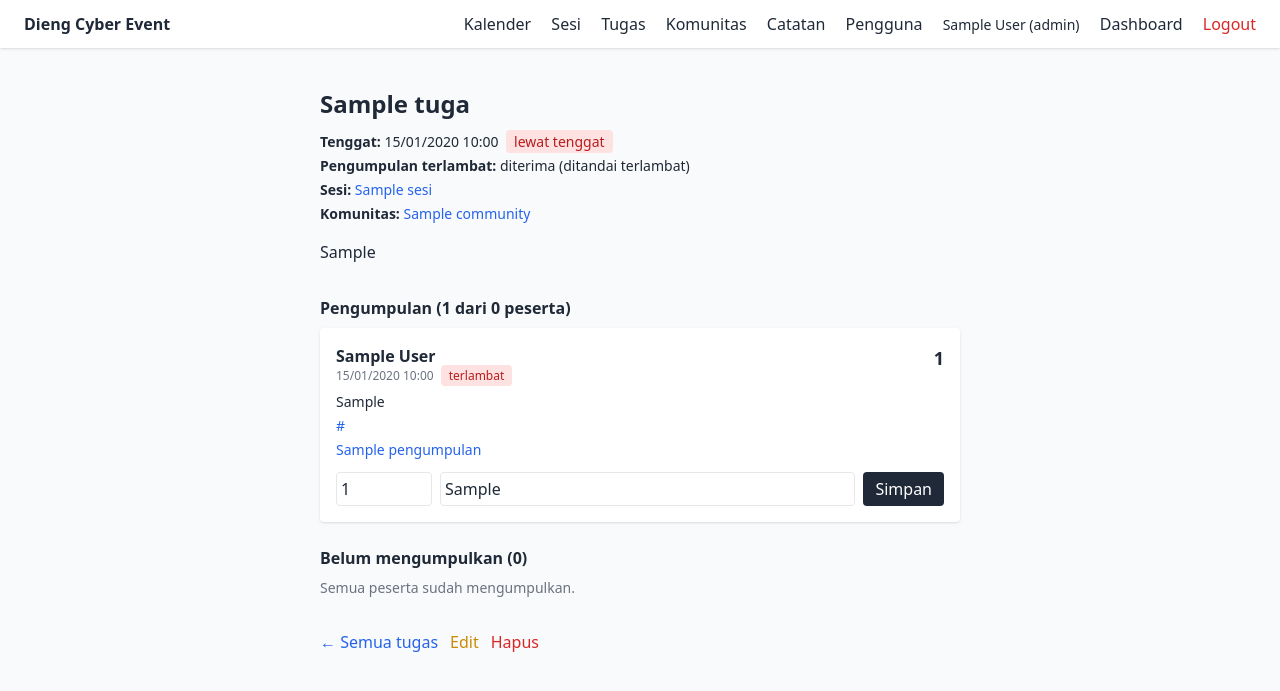
After one commit to FaizRisqi/dieng-event, a Flask app: page /tugas/1 in a window 1280 px wide. The commit adds this page. Shown: the top 691 px of the page. Run offline with Flask 3, Linux system fonts and the light colour scheme; a user stored in the database is signed in; tables that the repository leaves empty hold one stand-in row (values such as "Sample post"); some libraries are stand-ins or nearby versions.

Commit message:
feat: tugas dengan tenggat, pengumpulan, dan penilaian

```diff
--- a/app/__init__.py
+++ b/app/__init__.py
@@ -41,4 +41,7 @@ def create_app():
     from app.routes.admin import bp as admin_bp
     app.register_blueprint(admin_bp)
 
+    from app.routes.tugas import bp as tugas_bp
+    app.register_blueprint(tugas_bp)
+
     return app
--- /dev/null
+++ b/app/routes/tugas.py
@@ -0,0 +1,298 @@
+import os
+import uuid
+from datetime import datetime
+from flask import (
+    Blueprint, render_template, request, redirect, url_for,
+    flash, jsonify, abort, current_app, send_from_directory,
+)
+from flask_login import current_user, login_required
+from werkzeug.utils import secure_filename
+from app import db
+from app.models import Tugas, Pengumpulan, Sesi, Community, CommunityMember, User
+from app.decorators import role_required
+
+bp = Blueprint("tugas", __name__, url_prefix="/tugas")
+
+ALLOWED = {"pdf", "doc", "docx", "ppt", "pptx", "xls", "xlsx", "zip", "png", "jpg", "jpeg", "txt"}
+FMT = "%Y-%m-%dT%H:%M"
+
+
+def staff():
+    return current_user.is_authenticated and current_user.role in ("admin", "mentor")
+
+
+def bisa_akses(t):
+    if staff():
+        return True
+    if not current_user.is_authenticated:
+        return False
+    if t.community_id is None:
+        return True
+    return db.session.get(CommunityMember, (t.community_id, current_user.id)) is not None
+
+
+def peserta_target(t):
+    if t.community_id:
+        anggota = CommunityMember.query.filter_by(community_id=t.community_id).all()
+        return sorted(
+            [m.user for m in anggota if m.user.role == "anggota"],
+            key=lambda u: u.nama,
+        )
+    return User.query.filter_by(role="anggota").order_by(User.nama).all()
+
+
+def folder():
+    path = os.path.join(current_app.instance_path, "uploads", "tugas")
+    os.makedirs(path, exist_ok=True)
+    return path
+
+
+def ext_file(nama):
+    return nama.rsplit(".", 1)[-1].lower() if "." in nama else ""
+
+
+def hapus_dari_disk(nama_simpan):
+    if not nama_simpan:
+        return
+    path = os.path.join(folder(), nama_simpan)
+    if os.path.exists(path):
+        os.remove(path)
+
+
+def _form(tugas=None):
+    daftar_sesi = Sesi.query.order_by(Sesi.tanggal.desc()).limit(60).all()
+    komunitas = Community.query.order_by(Community.nama).all()
+
+    if request.method == "POST":
+        judul = request.form["judul"].strip()
+        deskripsi = request.form.get("deskripsi", "").strip()
+        terima = bool(request.form.get("terima_terlambat"))
+        sid = request.form.get("sesi_id") or None
+        sid = int(sid) if sid else None
+        cid = request.form.get("community_id") or None
+        cid = int(cid) if cid else None
+
+        try:
+            tenggat = datetime.strptime(request.form["tenggat"], FMT)
+        except ValueError:
+            tenggat = None
+
+        sesi = db.session.get(Sesi, sid) if sid else None
+
+        error = None
+        if not judul or tenggat is None:
+            error = "Judul dan tenggat wajib diisi."
+        elif sid and sesi is None:
+            error = "Sesi tidak valid."
+        elif cid and db.session.get(Community, cid) is None:
+            error = "Komunitas tidak valid."
+
+        if error:
+            flash(error, "error")
+        else:
+            if cid is None and sesi:
+                cid = sesi.community_id
+
+            baru = tugas is None
+            if baru:
+                tugas = Tugas(created_by=current_user.id)
+                db.session.add(tugas)
+
+            tugas.judul = judul
+            tugas.deskripsi = deskripsi
+            tugas.tenggat = tenggat
+            tugas.terima_terlambat = terima
+            tugas.sesi_id = sid
+            tugas.community_id = cid
+
+            if not baru:
+                for p in tugas.pengumpulan:
+                    p.terlambat = p.dikumpulkan_at > tenggat
+
+            db.session.commit()
+            flash("Tugas disimpan.", "success")
+            return redirect(url_for("tugas.detail", tugas_id=tugas.id))
+
+    return render_template("tugas_form.html", tugas=tugas, daftar_sesi=daftar_sesi, komunitas=komunitas)
+
+
+@bp.route("/")
+@login_required
+def index():
+    semua = Tugas.query.order_by(Tugas.tenggat.desc()).all()
+    daftar = [t for t in semua if bisa_akses(t)]
+    mine, jumlah = {}, {}
+    if staff():
+        jumlah = {t.id: len(t.pengumpulan) for t in daftar}
+    else:
+        mine = {
+            p.tugas_id: p
+            for p in Pengumpulan.query.filter_by(user_id=current_user.id).all()
+        }
+    return render_template(
+        "tugas.html", daftar=daftar, staff=staff(),
+        mine=mine, jumlah=jumlah, sekarang=datetime.now(),
+    )
+
+
+@bp.route("/api")
+def api():
+    if not current_user.is_authenticated:
+        return jsonify([])
+    data = [
+        {
+            "id": f"tugas-{t.id}",
+            "title": "Tenggat: " + t.judul,
+            "start": t.tenggat.isoformat(),
+            "color": "#dc2626",
+            "url": url_for("tugas.detail", tugas_id=t.id),
+        }
+        for t in Tugas.query.all()
+        if bisa_akses(t)
+    ]
+    return jsonify(data)
+
+
+@bp.route("/<int:tugas_id>")
+@login_required
+def detail(tugas_id):
+    t = db.get_or_404(Tugas, tugas_id)
+    if not bisa_akses(t):
+        abort(403)
+
+    lewat = datetime.now() > t.tenggat
+
+    if staff():
+        target = peserta_target(t)
+        sudah_ids = {p.user_id for p in t.pengumpulan}
+        belum = [u for u in target if u.id not in sudah_ids]
+        daftar = sorted(t.pengumpulan, key=lambda p: p.dikumpulkan_at)
+        return render_template(
+            "tugas_detail.html", t=t, staff=True, lewat=lewat,
+            daftar=daftar, belum=belum, total=len(target),
+        )
+
+    mine = Pengumpulan.query.filter_by(tugas_id=t.id, user_id=current_user.id).first()
+    return render_template("tugas_detail.html", t=t, staff=False, lewat=lewat, mine=mine)
+
+
+@bp.route("/new", methods=["GET", "POST"])
+@role_required("admin", "mentor")
+def new():
+    return _form()
+
+
+@bp.route("/<int:tugas_id>/edit", methods=["GET", "POST"])
+@role_required("admin", "mentor")
+def edit(tugas_id):
+    t = db.get_or_404(Tugas, tugas_id)
+    return _form(t)
+
+
+@bp.route("/<int:tugas_id>/delete", methods=["POST"])
+@role_required("admin", "mentor")
+def delete(tugas_id):
+    t = db.get_or_404(Tugas, tugas_id)
+    for p in t.pengumpulan:
+        hapus_dari_disk(p.nama_simpan)
+    db.session.delete(t)
+    db.session.commit()
+    flash("Tugas dihapus.", "success")
+    return redirect(url_for("tugas.index"))
+
+
+@bp.route("/<int:tugas_id>/kumpul", methods=["POST"])
+@login_required
+def kumpul(tugas_id):
+    t = db.get_or_404(Tugas, tugas_id)
+    if not bisa_akses(t):
+        abort(403)
+    if staff():
+        flash("Mentor/admin tidak mengumpulkan tugas.", "error")
+        return redirect(url_for("tugas.detail", tugas_id=t.id))
+
+    sekarang = datetime.now()
+    terlambat = sekarang > t.tenggat
+    p = Pengumpulan.query.filter_by(tugas_id=t.id, user_id=current_user.id).first()
+
+    teks = request.form.get("teks", "").strip()
+    link = request.form.get("link", "").strip()
+    f = request.files.get("file")
+    ada_file = bool(f and f.filename)
+
+    error = None
+    if terlambat and not t.terima_terlambat:
+        error = "Tenggat sudah lewat dan tugas ini tidak menerima pengumpulan terlambat."
+    elif p and p.nilai is not None:
+        error = "Tugas sudah dinilai, tidak bisa dikirim ulang."
+    elif not (teks or link or ada_file or (p and p.nama_simpan)):
+        error = "Isi teks, link, atau unggah file."
+    elif link and not link.startswith(("http://", "https://")):
+        error = "Link harus diawali http:// atau https://"
+    elif ada_file and ext_file(f.filename) not in ALLOWED:
+        error = "Format file tidak didukung."
+
+    if error:
+        flash(error, "error")
+        return redirect(url_for("tugas.detail", tugas_id=t.id))
+
+    if p is None:
+        p = Pengumpulan(tugas_id=t.id, user_id=current_user.id)
+        db.session.add(p)
+
+    p.teks = teks
+    p.link = link
+    if ada_file:
+        hapus_dari_disk(p.nama_simpan)
+        nama = f"{uuid.uuid4().hex}.{ext_file(f.filename)}"
+        f.save(os.path.join(folder(), nama))
+        p.nama_asli = secure_filename(f.filename) or nama
+        p.nama_simpan = nama
+    p.dikumpulkan_at = sekarang
+    p.terlambat = terlambat
+
+    db.session.commit()
+    flash("Tugas berhasil dikumpulkan." + (" (terlambat)" if terlambat else ""), "success")
+    return redirect(url_for("tugas.detail", tugas_id=t.id))
+
+
+@bp.route("/pengumpulan/<int:pid>/nilai", methods=["POST"])
+@role_required("admin", "mentor")
+def nilai(pid):
+    p = db.get_or_404(Pengumpulan, pid)
+    raw = request.form.get("nilai", "").strip()
+    feedback = request.form.get("feedback", "").strip()
+
+    if raw == "":
+        p.nilai = None
+    else:
+        try:
+            n = int(raw)
+        except ValueError:
+            n = -1
+        if not 0 <= n <= 100:
+            flash("Nilai harus angka 0-100.", "error")
+            return redirect(url_for("tugas.detail", tugas_id=p.tugas_id))
+        p.nilai = n
+
+    p.feedback = feedback
+    p.dinilai_by = current_user.id
+    p.dinilai_at = datetime.now()
+    db.session.commit()
+    flash("Penilaian disimpan.", "success")
+    return redirect(url_for("tugas.detail", tugas_id=p.tugas_id))
+
+
+@bp.route("/pengumpulan/<int:pid>/file")
+@login_required
+def unduh(pid):
+    p = db.get_or_404(Pengumpulan, pid)
+    if not p.nama_simpan:
+        abort(404)
+    if not (staff() or p.user_id == current_user.id):
+        abort(403)
+    return send_from_directory(
+        folder(), p.nama_simpan,
+        as_attachment=not p.nama_simpan.endswith((".pdf", ".png", ".jpg", ".jpeg")),
+        download_name=p.nama_asli,
+    )
--- a/app/templates/base.html
+++ b/app/templates/base.html
@@ -12,6 +12,9 @@
     <div class="space-x-4">
       <a href="{{ url_for('events.calendar') }}">Kalender</a>
       <a href="{{ url_for('sesi.index') }}">Sesi</a>
+      {% if current_user.is_authenticated %}
+        <a href="{{ url_for('tugas.index') }}">Tugas</a>
+      {% endif %}
       <a href="{{ url_for('communities.index') }}">Komunitas</a>
       <a href="{{ url_for('notes.index') }}">Catatan</a>
       {% if current_user.is_authenticated %}
--- /dev/null
+++ b/app/templates/tugas_detail.html
@@ -0,0 +1,121 @@
+{% extends "base.html" %}
+{% block title %}{{ t.judul }}{% endblock %}
+{% block main_class %}max-w-2xl{% endblock %}
+{% block content %}
+<h1 class="text-2xl font-bold">{{ t.judul }}</h1>
+<div class="mt-3 space-y-1 text-sm">
+  <p><b>Tenggat:</b> {{ t.tenggat.strftime('%d/%m/%Y %H:%M') }}
+    {% if lewat %}<span class="ml-1 bg-red-100 text-red-700 rounded px-2 py-0.5">lewat tenggat</span>{% endif %}</p>
+  <p><b>Pengumpulan terlambat:</b> {{ 'diterima (ditandai terlambat)' if t.terima_terlambat else 'tidak diterima' }}</p>
+  {% if t.sesi %}
+  <p><b>Sesi:</b>
+    <a href="{{ url_for('sesi.detail', sesi_id=t.sesi.id) }}" class="text-blue-600">{{ t.sesi.judul }}</a></p>
+  {% endif %}
+  {% if t.community %}
+  <p><b>Komunitas:</b>
+    <a href="{{ url_for('communities.detail', community_id=t.community.id) }}" class="text-blue-600">{{ t.community.nama }}</a></p>
+  {% endif %}
+</div>
+
+<p class="mt-4 whitespace-pre-line">{{ t.deskripsi or 'Tidak ada instruksi tambahan.' }}</p>
+
+{% if not staff %}
+  {% set tutup = lewat and not t.terima_terlambat %}
+
+  {% if mine %}
+  <div class="mt-6 bg-white rounded shadow p-4 text-sm">
+    <p class="font-semibold">
+      Pengumpulanmu
+      {% if mine.terlambat %}<span class="ml-1 bg-red-100 text-red-700 rounded px-2 py-0.5">terlambat</span>{% endif %}
+    </p>
+    <p class="text-xs text-gray-500">Dikirim {{ mine.dikumpulkan_at.strftime('%d/%m/%Y %H:%M') }}</p>
+    {% if mine.teks %}<p class="mt-2 whitespace-pre-line">{{ mine.teks }}</p>{% endif %}
+    {% if mine.link %}<p class="mt-1"><a href="{{ mine.link }}" target="_blank" rel="noopener" class="text-blue-600 break-all">{{ mine.link }}</a></p>{% endif %}
+    {% if mine.nama_simpan %}<p class="mt-1"><a href="{{ url_for('tugas.unduh', pid=mine.id) }}" class="text-blue-600">{{ mine.nama_asli }}</a></p>{% endif %}
+    {% if mine.nilai is not none %}
+      <div class="mt-3 border-t pt-3">
+        <p class="text-lg font-bold">Nilai: {{ mine.nilai }}</p>
+        {% if mine.feedback %}<p class="whitespace-pre-line">{{ mine.feedback }}</p>{% endif %}
+      </div>
+    {% elif mine.feedback %}
+      <div class="mt-3 border-t pt-3"><p class="whitespace-pre-line">{{ mine.feedback }}</p></div>
+    {% endif %}
+  </div>
+  {% endif %}
+
+  <div class="mt-6">
+    {% if mine and mine.nilai is not none %}
+      <p class="text-sm text-gray-500">Tugas sudah dinilai, tidak bisa dikirim ulang.</p>
+    {% elif tutup %}
+      <p class="text-sm text-red-600">Tenggat sudah lewat dan pengumpulan ditutup.</p>
+    {% else %}
+      {% if lewat %}
+        <p class="mb-2 text-sm text-yellow-700">Tenggat sudah lewat, pengumpulanmu akan ditandai terlambat.</p>
+      {% endif %}
+      <h2 class="font-bold mb-2">{{ 'Kirim ulang' if mine else 'Kumpulkan tugas' }}</h2>
+      <form method="post" action="{{ url_for('tugas.kumpul', tugas_id=t.id) }}" enctype="multipart/form-data" class="space-y-3">
+        <textarea name="teks" rows="4" placeholder="Jawaban / catatan (opsional)"
+                  class="w-full border rounded p-2">{{ mine.teks if mine and mine.teks else '' }}</textarea>
+        <input name="link" placeholder="Link hasil kerja (GitHub, Drive, dll.)"
+               value="{{ mine.link if mine and mine.link else '' }}" class="w-full border rounded p-2">
+        <input type="file" name="file" accept=".pdf,.doc,.docx,.ppt,.pptx,.xls,.xlsx,.zip,.png,.jpg,.jpeg,.txt" class="text-sm">
+        <p class="text-xs text-gray-500">Isi minimal salah satu: teks, link, atau file (maks. 20 MB). Kirim ulang mengganti teks dan link, file lama dipertahankan kecuali kamu unggah file baru.</p>
+        <button class="w-full bg-blue-600 text-white rounded p-2">{{ 'Kirim ulang' if mine else 'Kumpulkan' }}</button>
+      </form>
+    {% endif %}
+  </div>
+
+{% else %}
+  <div class="mt-8">
+    <h2 class="font-bold mb-2">Pengumpulan ({{ daftar|length }} dari {{ total }} peserta)</h2>
+
+    {% for p in daftar %}
+    <div class="bg-white rounded shadow p-4 mb-3">
+      <div class="flex justify-between items-start">
+        <div>
+          <p class="font-semibold">{{ p.user.nama }}</p>
+          <p class="text-xs text-gray-500">
+            {{ p.dikumpulkan_at.strftime('%d/%m/%Y %H:%M') }}
+            {% if p.terlambat %}<span class="ml-1 bg-red-100 text-red-700 rounded px-2 py-0.5">terlambat</span>{% endif %}
+          </p>
+        </div>
+        {% if p.nilai is not none %}<span class="text-lg font-bold">{{ p.nilai }}</span>{% endif %}
+      </div>
+      {% if p.teks %}<p class="mt-2 text-sm whitespace-pre-line">{{ p.teks }}</p>{% endif %}
+      {% if p.link %}<p class="mt-1 text-sm"><a href="{{ p.link }}" target="_blank" rel="noopener" class="text-blue-600 break-all">{{ p.link }}</a></p>{% endif %}
+      {% if p.nama_simpan %}<p class="mt-1 text-sm"><a href="{{ url_for('tugas.unduh', pid=p.id) }}" class="text-blue-600">{{ p.nama_asli }}</a></p>{% endif %}
+
+      <form method="post" action="{{ url_for('tugas.nilai', pid=p.id) }}" class="mt-3 flex flex-wrap gap-2">
+        <input name="nilai" type="number" min="0" max="100" placeholder="Nilai"
+               value="{{ p.nilai if p.nilai is not none else '' }}" class="border rounded p-1 w-24">
+        <input name="feedback" placeholder="Feedback" value="{{ p.feedback or '' }}"
+               class="border rounded p-1 flex-1 min-w-[10rem]">
+        <button class="bg-gray-800 text-white rounded px-3 py-1">Simpan</button>
+      </form>
+    </div>
+    {% else %}
+    <p class="text-sm text-gray-500">Belum ada yang mengumpulkan.</p>
+    {% endfor %}
+  </div>
+
+  <div class="mt-6">
+    <h2 class="font-bold mb-2">Belum mengumpulkan ({{ belum|length }})</h2>
+    {% if belum %}
+      <p class="text-sm">{{ belum|map(attribute='nama')|join(', ') }}</p>
+    {% else %}
+      <p class="text-sm text-gray-500">Semua peserta sudah mengumpulkan.</p>
+    {% endif %}
+  </div>
+{% endif %}
+
+<div class="mt-8 flex gap-3">
+  <a href="{{ url_for('tugas.index') }}" class="text-blue-600">&larr; Semua tugas</a>
+  {% if staff %}
+    <a href="{{ url_for('tugas.edit', tugas_id=t.id) }}" class="text-yellow-600">Edit</a>
+    <form method="post" action="{{ url_for('tugas.delete', tugas_id=t.id) }}"
+          onsubmit="return confirm('Hapus tugas ini beserta semua pengumpulannya?')">
+      <button class="text-red-600">Hapus</button>
+    </form>
+  {% endif %}
+</div>
+{% endblock %}
```
Also changed, not shown: HISTORY.md (+1 -0 lines), app/models.py (+46 -0 lines), app/templates/calendar.html (+8 -2 lines), app/templates/sesi_detail.html (+17 -0 lines), app/templates/tugas.html (added, +52 -0 lines), app/templates/tugas_form.html (added, +47 -0 lines), migrations/versions/d222f48db0b8_tambah_tugas_dan_pengumpulan.py (added, +63 -0 lines).
